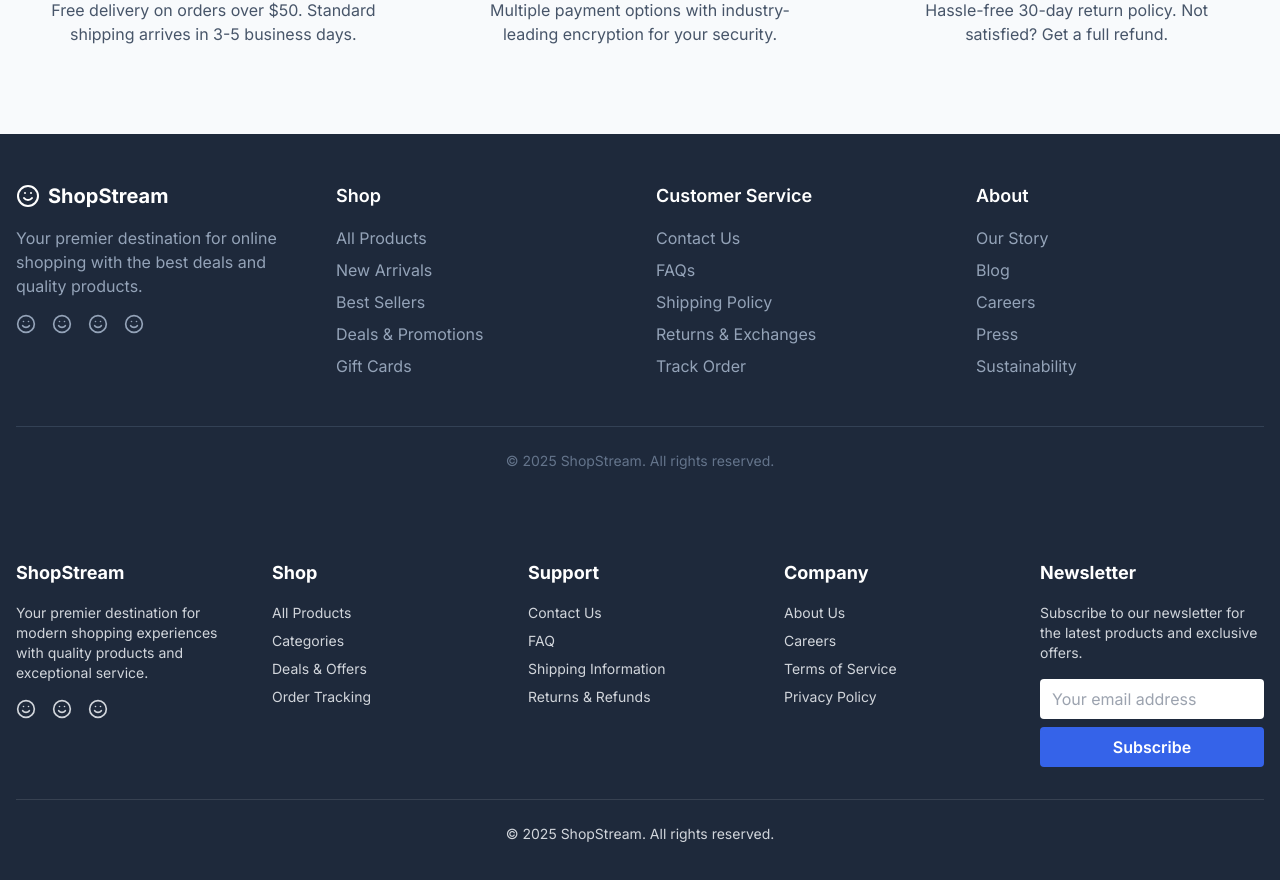
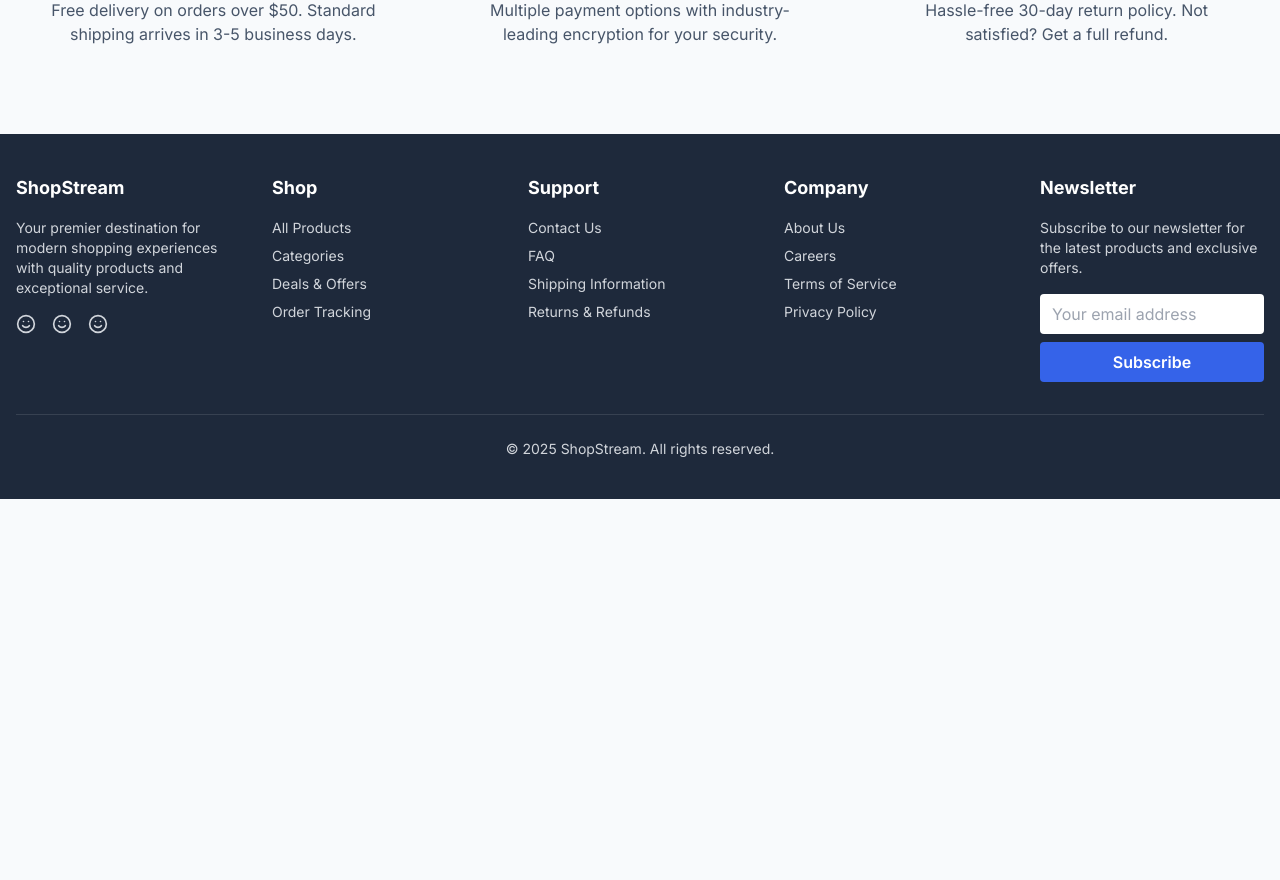
Before and after one commit to apper-canvas/shopstreamweb, a React (Vite) app: page / in a window 1280 px wide. Shown: the part 2157-3037 px from the top of the page. After the commit the page ends 2656 px from the top, so only its background shows below. Built offline with nearby package versions, Linux system fonts and the light colour scheme.

Commit message:
Remove duplicate footer section from Home component to fix double footer display issue

```diff
--- a/src/pages/Home.jsx
+++ b/src/pages/Home.jsx
@@ -175,69 +175,6 @@ export default function Home() {
           </div>
         </section>
       </main>
-
-      {/* Footer */}
-      <footer className="bg-surface-800 py-12 text-surface-300 dark:bg-surface-900">
-        {/* Get ShoppingCartIcon for the footer */}
-        <div className="container mx-auto px-4">
-          <div className="grid gap-8 md:grid-cols-4">
-            <div>
-              <div className="mb-4 flex items-center gap-2 text-xl font-bold text-white">
-                {/* Get ShoppingCart icon using the getIcon utility function */}
-                {(() => {
-                  const CartIcon = getIcon('ShoppingCart');
-                  return <CartIcon className="h-6 w-6" />;
-                })()}
-                <span>ShopStream</span>
-              </div>
-              <p className="mb-4 text-surface-400">
-                Your premier destination for online shopping with the best deals and quality products.
-              </p>
-              <div className="flex space-x-4">
-                {["Facebook", "Twitter", "Instagram", "YouTube"].map(social => {
-                  const SocialIcon = getIcon(social);
-
-                  return (
-                    <a key={social} href="#" className="text-surface-400 hover:text-white">
-                      <SocialIcon className="h-5 w-5" />
-                    </a>
-                  );
-                })}
-              </div>
-            </div>
-
-            {[
-              {
-                title: "Shop",
-                links: ["All Products", "New Arrivals", "Best Sellers", "Deals & Promotions", "Gift Cards"]
-              },
-              {
-                title: "Customer Service",
-                links: ["Contact Us", "FAQs", "Shipping Policy", "Returns & Exchanges", "Track Order"]
-              },
-              {
-                title: "About",
-                links: ["Our Story", "Blog", "Careers", "Press", "Sustainability"]
-              }
-            ].map((column) => (
-              <div key={column.title}>
-                <h4 className="mb-4 text-lg font-semibold text-white">{column.title}</h4>
-                <ul className="space-y-2">
-                  {column.links.map((link) => (
-                    <li key={link}>
-                      <a href="#" className="text-surface-400 hover:text-white">{link}</a>
-                    </li>
-                  ))}
-                </ul>
-              </div>
-            ))}
-          </div>
-
-          <div className="mt-12 border-t border-surface-700 pt-6 text-center text-sm text-surface-500">
-            <p>© {new Date().getFullYear()} ShopStream. All rights reserved.</p>
-          </div>
-        </div>
-      </footer>
     </div>
   );
 }
```
